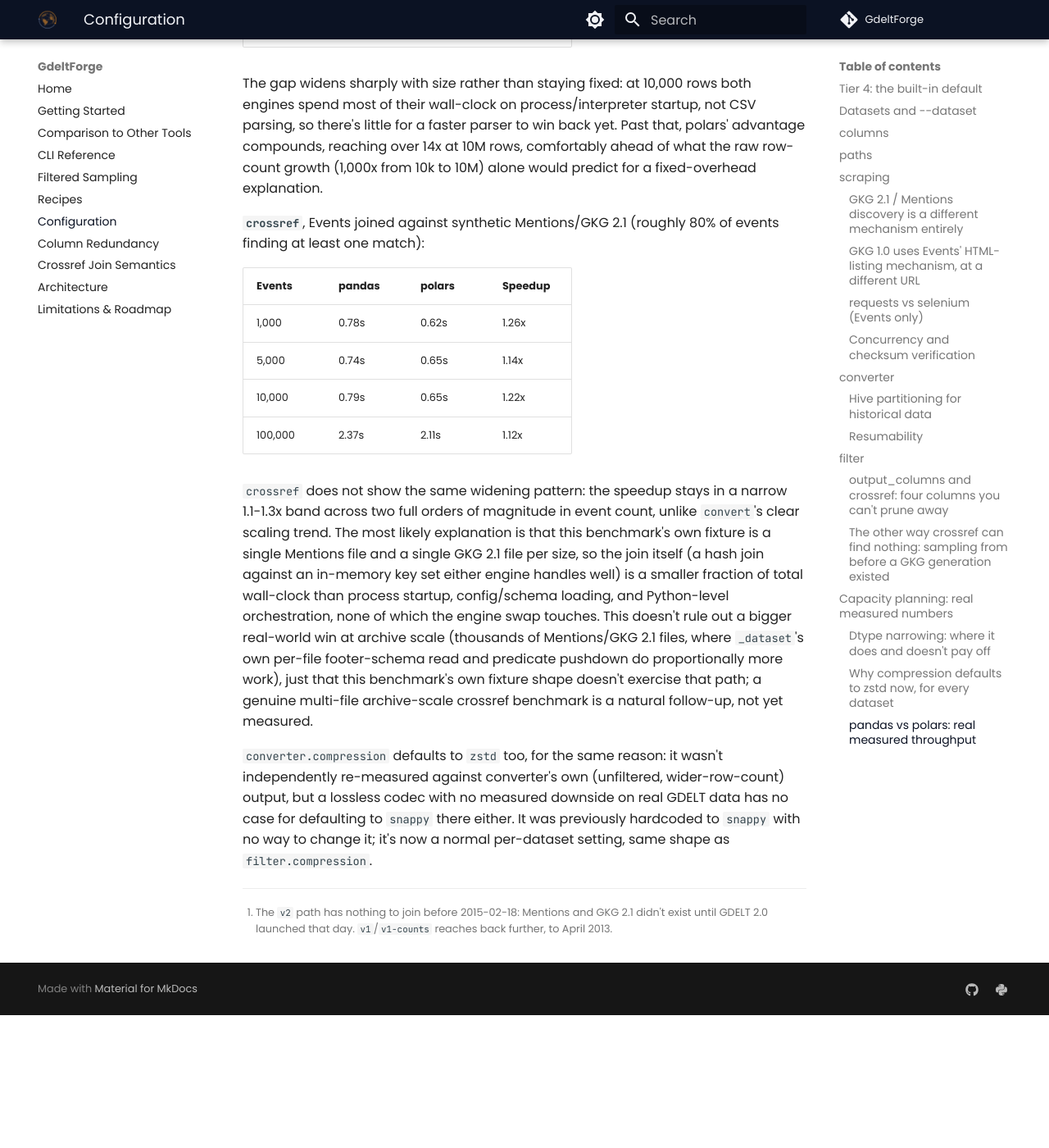
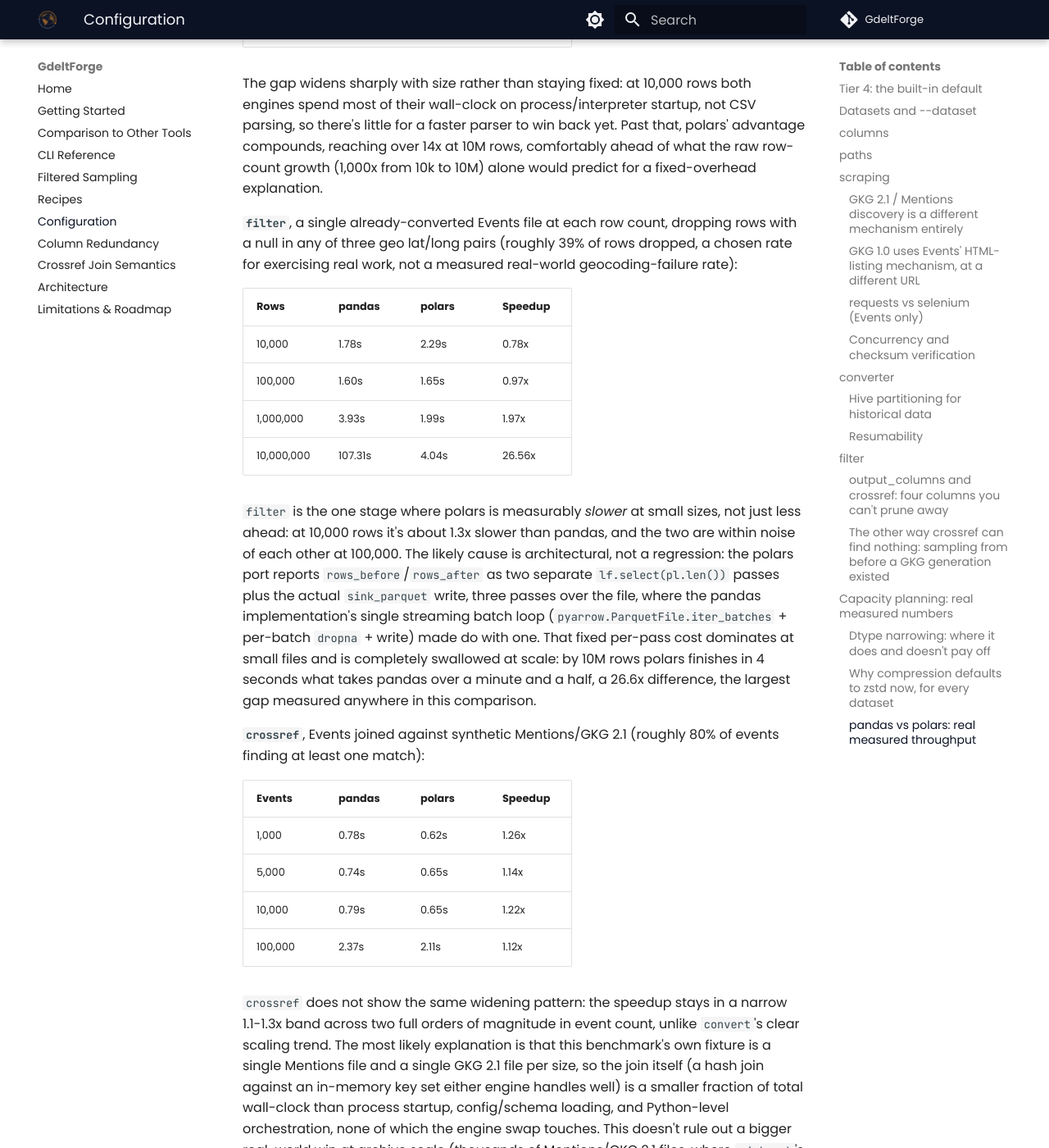
Before and after one commit to Vinicius-Teixeirac/GdeltForge, an MkDocs documentation site: the page built from docs/configuration.md, in a window 1280 px wide and 1400 px high, scrolled down 16471 px. Shown: the whole window at 82% size. Built offline with MkDocs 1.6.1 and Material for MkDocs 9.7.7, drawn with Linux system fonts in a browser that asks for light colours; comment, search, counter and statistics services are not loaded; before the commit the page ends 17709 px from its top, so only the background shows below that.

Commit message:
docs: record filter's real pandas-vs-polars numbers
Real numbers from the same benchmark methodology already used for
convert/crossref, adding filter's own row-count tiers (10k/100k/1M/
10M, matching convert's). Unlike convert and crossref, filter is
measurably slower under polars at small sizes (0.78x at 10,000 rows,
roughly a wash at 100,000) before crossing over to a 26.6x speedup at
10,000,000, the largest gap measured anywhere in this comparison.
docs/configuration.md's Capacity Planning section explains the likely
cause: the polars port reports rows_before/rows_after as two separate
lf.select(pl.len()) passes plus the sink_parquet write itself, three
passes over the file where the previous pyarrow-batch-loop
implementation made do with one, a fixed per-run cost that only pays
for itself once file size is large enough. CHANGELOG.md's existing
Unreleased entry for the migration gains the same numbers.

```diff
--- a/docs/configuration.md
+++ b/docs/configuration.md
@@ -307,7 +307,7 @@ Roughly 30% smaller, and faster to write, not slower. Since `zstd` is lossless,
 
 ### pandas vs polars: real measured throughput
 
-The pipeline moved from pandas to polars for every DataFrame operation (`convert`'s CSV parsing, `filter`'s row/column pruning, `sample`'s reservoir scanning, `crossref`'s joins). Measured with `scripts/benchmark_pandas_vs_polars.py` (committed, reusable) via the real `gdeltforge convert`/`gdeltforge crossref` CLI entry points, once from a pandas-based checkout and once from this one, against identical synthetic fixtures shaped like real Events/Mentions/GKG 2.1 data (Windows, single machine, one run per size, not averaged):
+The pipeline moved from pandas to polars for every DataFrame operation (`convert`'s CSV parsing, `filter`'s row/column pruning, `sample`'s reservoir scanning, `crossref`'s joins). Measured with `scripts/benchmark_pandas_vs_polars.py` (committed, reusable) via the real `gdeltforge convert`/`gdeltforge filter`/`gdeltforge crossref` CLI entry points, once from a pandas-based checkout and once from this one, against identical synthetic fixtures shaped like real Events/Mentions/GKG 2.1 data (Windows, single machine, one run per size, not averaged):
 
 **`convert`**, a single Events-shaped file at each row count:
 
@@ -319,6 +319,17 @@ The pipeline moved from pandas to polars for every DataFrame operation (`convert
 | 10,000,000 | 796.46s | 56.08s | 14.20x |
 
 The gap widens sharply with size rather than staying fixed: at 10,000 rows both engines spend most of their wall-clock on process/interpreter startup, not CSV parsing, so there's little for a faster parser to win back yet. Past that, polars' advantage compounds, reaching over 14x at 10M rows, comfortably ahead of what the raw row-count growth (1,000x from 10k to 10M) alone would predict for a fixed-overhead explanation.
+
+**`filter`**, a single already-converted Events file at each row count, dropping rows with a null in any of three geo lat/long pairs (roughly 39% of rows dropped, a chosen rate for exercising real work, not a measured real-world geocoding-failure rate):
+
+| Rows | pandas | polars | Speedup |
+|------|--------|--------|---------|
+| 10,000 | 1.78s | 2.29s | 0.78x |
+| 100,000 | 1.60s | 1.65s | 0.97x |
+| 1,000,000 | 3.93s | 1.99s | 1.97x |
+| 10,000,000 | 107.31s | 4.04s | 26.56x |
+
+`filter` is the one stage where polars is measurably *slower* at small sizes, not just less ahead: at 10,000 rows it's about 1.3x slower than pandas, and the two are within noise of each other at 100,000. The likely cause is architectural, not a regression: the polars port reports `rows_before`/`rows_after` as two separate `lf.select(pl.len())` passes plus the actual `sink_parquet` write, three passes over the file, where the pandas implementation's single streaming batch loop (`pyarrow.ParquetFile.iter_batches` + per-batch `dropna` + write) made do with one. That fixed per-pass cost dominates at small files and is completely swallowed at scale: by 10M rows polars finishes in 4 seconds what takes pandas over a minute and a half, a 26.6x difference, the largest gap measured anywhere in this comparison.
 
 **`crossref`**, Events joined against synthetic Mentions/GKG 2.1 (roughly 80% of events finding at least one match):
 
```
Also changed, not shown: CHANGELOG.md (+1 -1 lines).
